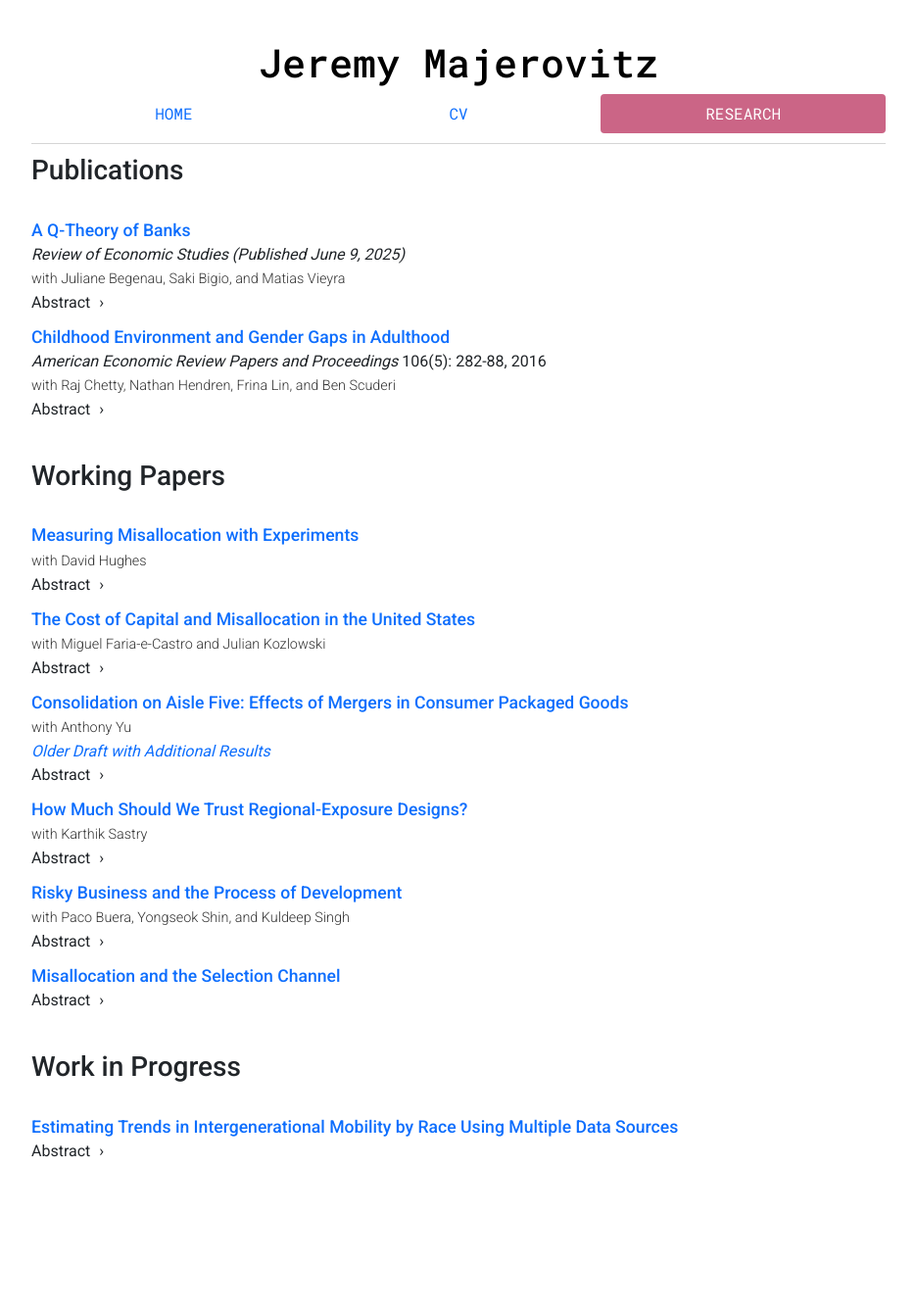
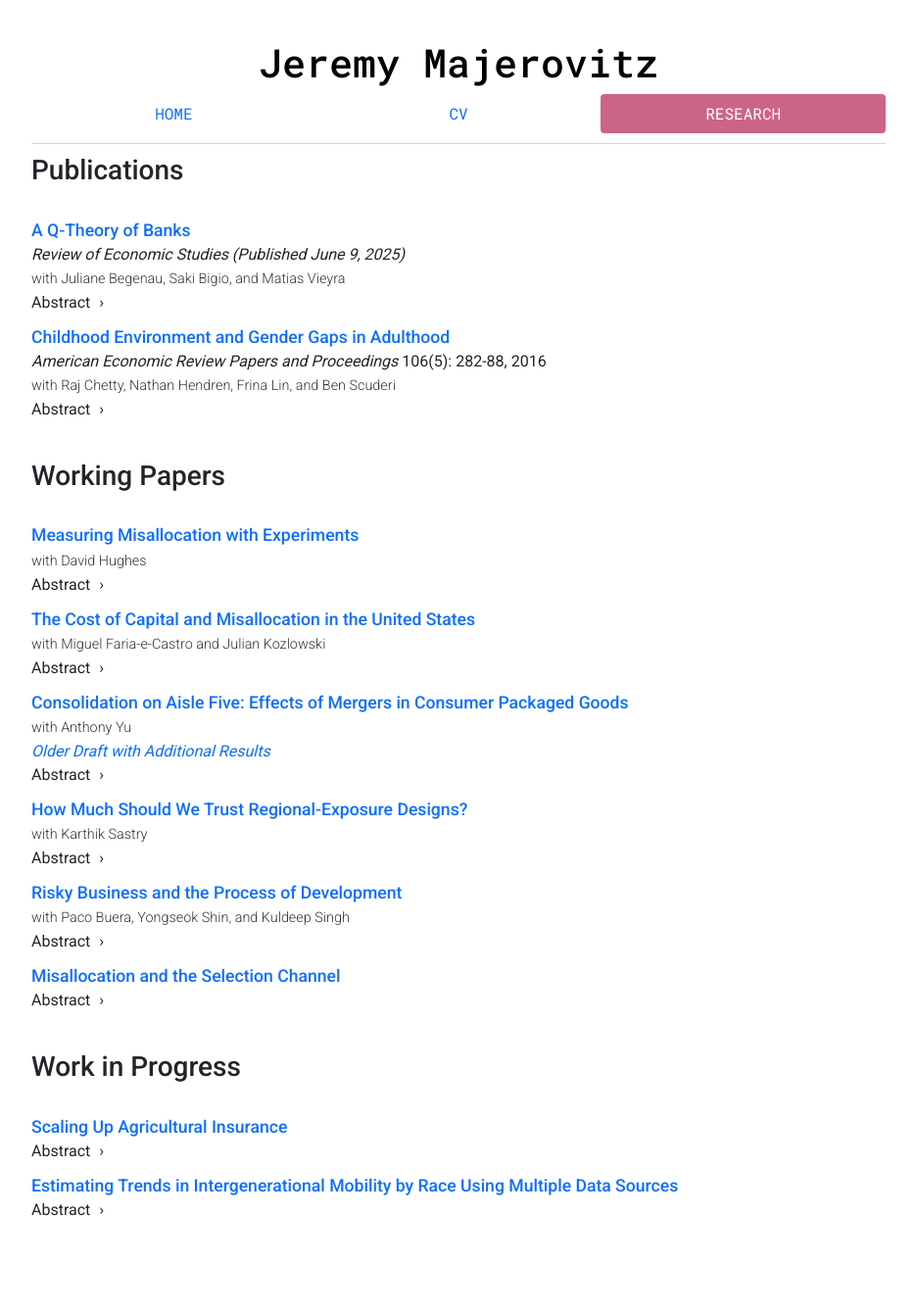
Before and after one commit to jmajic/jmajic.github.io, a Jekyll site: the page built from research/index.html, in a window 1280 px wide. Shown: the whole page at 98% size, without its empty margins (172-1107 px from the left). Built offline with Jekyll 4.4.1, drawn with Linux system fonts in a browser that asks for light colours; before the commit the page ends 1280 px from its top, so only the background shows below that.

Commit message:
Add work in progress on scaling up agricultural insurance

```diff
--- a/research/index.html
+++ b/research/index.html
@@ -116,6 +116,17 @@ An important determinant of aggregate productivity is the selection channel: the
 <br>
 
 <div class="researchpaper">
+<h5><a href="scaling_insurance.pdf">Scaling Up Agricultural Insurance</a></h5>
+<details>
+<summary>Abstract</summary>
+<abstract>
+We study the general equilibrium effects of scaling up rainfall insurance in low-income agricultural economies. Microeconomic experiments show that risk is an important constraint for farmers in developing countries and that rainfall insurance increases investment and shifts crop choice toward riskier, higher-return crops. We develop a model of farmer-households and insurance to quantify these effects. We derive a sufficient-statistics result for the optimal subsidy, which trades off a fiscal externality from subsidizing insurance below cost against a pecuniary externality that captures how crop-price changes reallocate consumption across states of the world. We calibrate the model to Ghana's agricultural economy, combining experimental moments from Karlan et al. (2014) with additional moments from the Ghana Living Standards Survey.
+</abstract>
+</details>
+</div>
+
+
+<div class="researchpaper">
 <h5><a href="Labor Lunch Spring 2021.pdf">Estimating Trends in Intergenerational Mobility by Race Using Multiple Data Sources</a></h5>
 <details>
 <summary>Abstract</summary>
```
